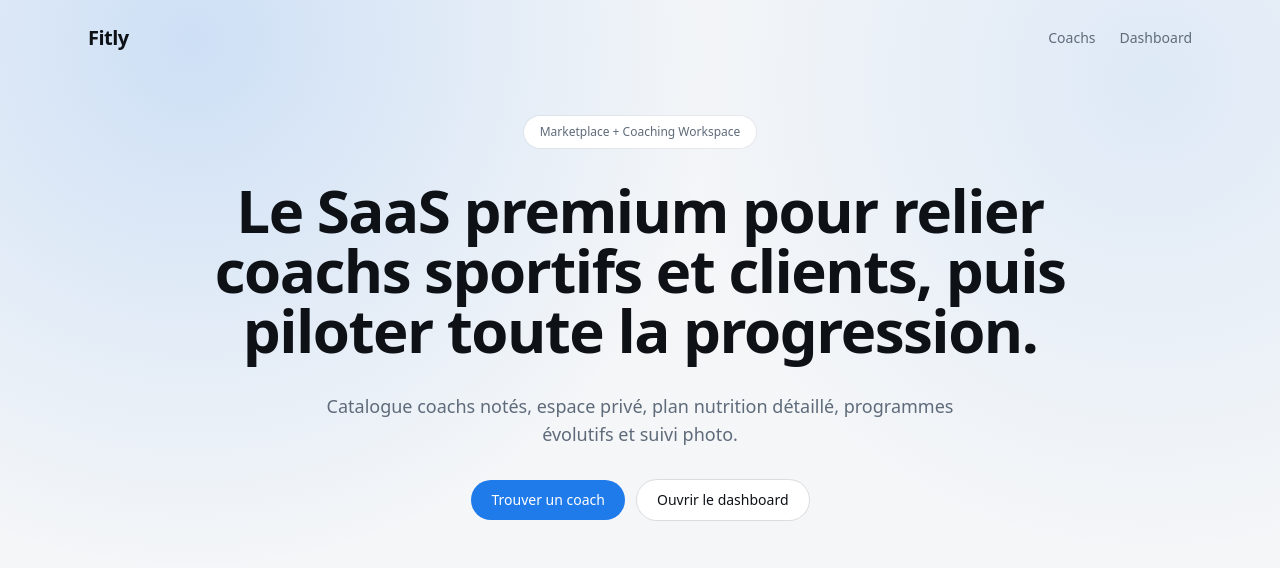
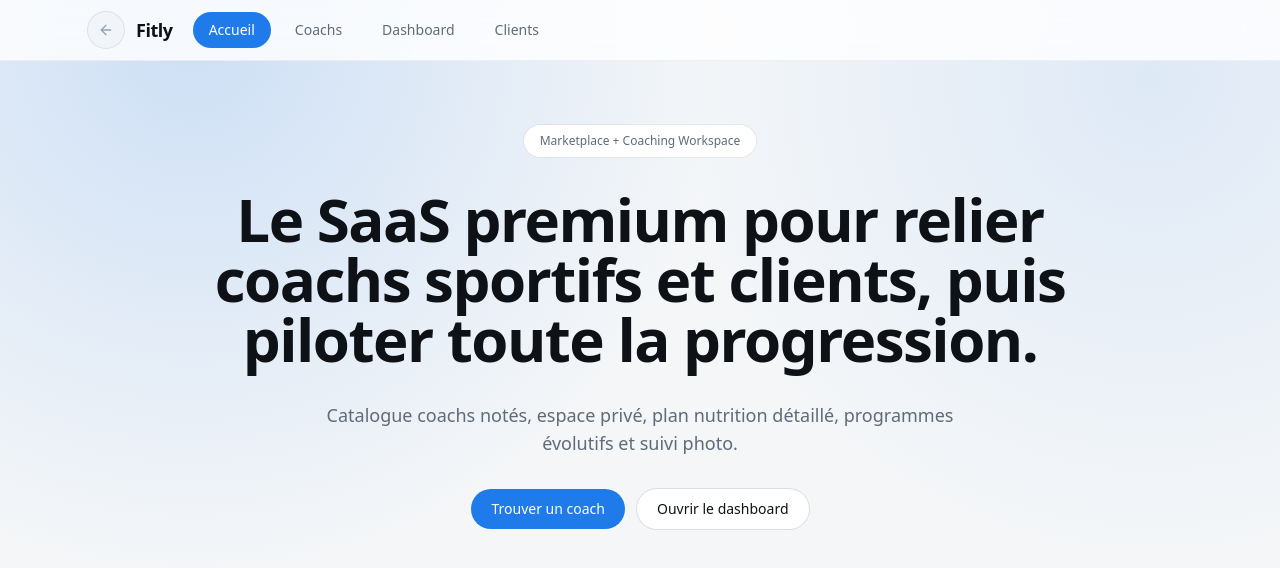
Before and after one commit to fitlyapps/main, a Next.js app: page / in a window 1280 px wide. Shown: the top 568 px of the page. Built offline with nearby package versions, Linux system fonts and the light colour scheme.

Commit message:
feat: add global navbar with active links and back button

```diff
--- a/app/layout.tsx
+++ b/app/layout.tsx
@@ -1,5 +1,6 @@
 import type { Metadata } from "next";
 import "./globals.css";
+import { GlobalNavbar } from "@/components/global-navbar";
 
 export const metadata: Metadata = {
   title: "Fitly",
@@ -9,7 +10,10 @@ export const metadata: Metadata = {
 export default function RootLayout({ children }: Readonly<{ children: React.ReactNode }>) {
   return (
     <html lang="fr">
-      <body>{children}</body>
+      <body>
+        <GlobalNavbar />
+        {children}
+      </body>
     </html>
   );
 }
--- a/app/page.tsx
+++ b/app/page.tsx
@@ -1,18 +1,8 @@
-import Link from "next/link";
 import { Hero } from "@/components/marketing/hero";
 
 export default function HomePage() {
   return (
-    <main className="min-h-screen">
-      <header className="mx-auto flex w-full max-w-6xl items-center justify-between px-6 pt-6">
-        <Link href="/" className="text-xl font-semibold tracking-tight">
-          Fitly
-        </Link>
-        <nav className="flex items-center gap-6 text-sm text-muted">
-          <Link href="/coaches">Coachs</Link>
-          <Link href="/dashboard">Dashboard</Link>
-        </nav>
-      </header>
+    <main className="min-h-[calc(100vh-65px)]">
       <Hero />
     </main>
   );
--- /dev/null
+++ b/components/global-navbar.tsx
@@ -0,0 +1,65 @@
+"use client";
+
+import Link from "next/link";
+import { usePathname, useRouter } from "next/navigation";
+import { ArrowLeft } from "lucide-react";
+import { cn } from "@/lib/utils";
+
+const links = [
+  { href: "/", label: "Accueil" },
+  { href: "/coaches", label: "Coachs" },
+  { href: "/dashboard", label: "Dashboard" },
+  { href: "/dashboard/clients", label: "Clients" }
+];
+
+export function GlobalNavbar() {
+  const pathname = usePathname();
+  const router = useRouter();
+
+  const canGoBack = pathname !== "/";
+
+  return (
+    <header className="sticky top-0 z-50 border-b border-black/5 bg-white/80 backdrop-blur-xl">
+      <div className="mx-auto flex w-full max-w-6xl items-center gap-3 px-4 py-3 sm:px-6">
+        <button
+          type="button"
+          onClick={() => router.back()}
+          disabled={!canGoBack}
+          className={cn(
+            "inline-flex h-9 w-9 items-center justify-center rounded-full ring-1 ring-black/10 transition",
+            canGoBack ? "bg-white hover:bg-black/[0.03]" : "cursor-not-allowed bg-slate-100 text-slate-400"
+          )}
+          aria-label="Retour"
+        >
+          <ArrowLeft className="h-4 w-4" />
+        </button>
+
+        <Link href="/" className="mr-2 text-lg font-semibold tracking-tight">
+          Fitly
+        </Link>
+
+        <nav className="flex flex-1 items-center gap-2 overflow-x-auto">
+          {links.map((link) => {
+            const isActive =
+              link.href === "/"
+                ? pathname === link.href
+                : pathname === link.href || pathname.startsWith(`${link.href}/`);
+
+            return (
+              <Link
+                key={link.href}
+                href={link.href}
+                className={cn(
+                  "whitespace-nowrap rounded-full px-4 py-2 text-sm transition",
+                  isActive ? "bg-accent text-white" : "text-muted hover:bg-black/[0.04] hover:text-foreground"
+                )}
+              >
+                {link.label}
+              </Link>
+            );
+          })}
+        </nav>
+      </div>
+    </header>
+  );
+}
```
Also changed, not shown: 1 other file (tests, documents, lock files or other folders).
